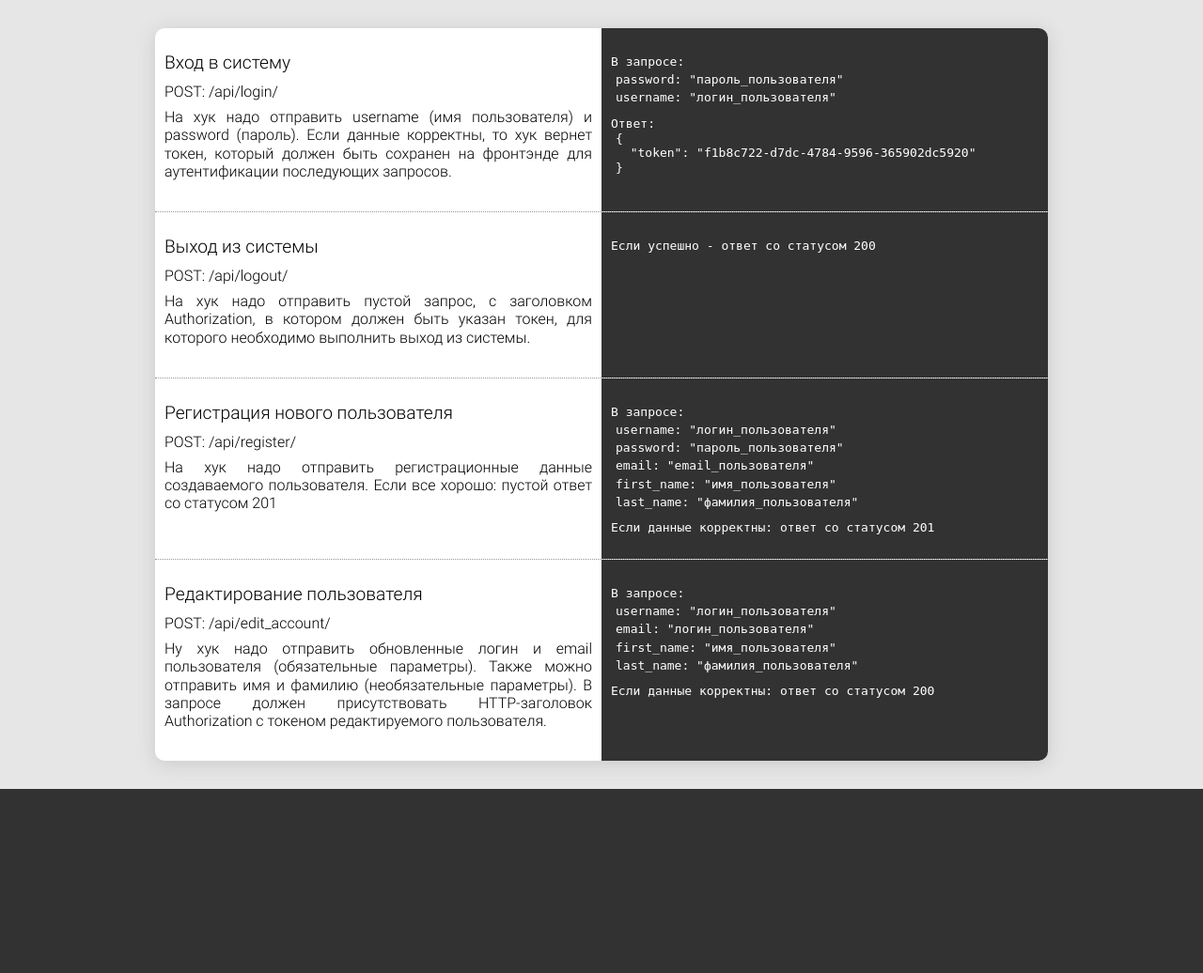
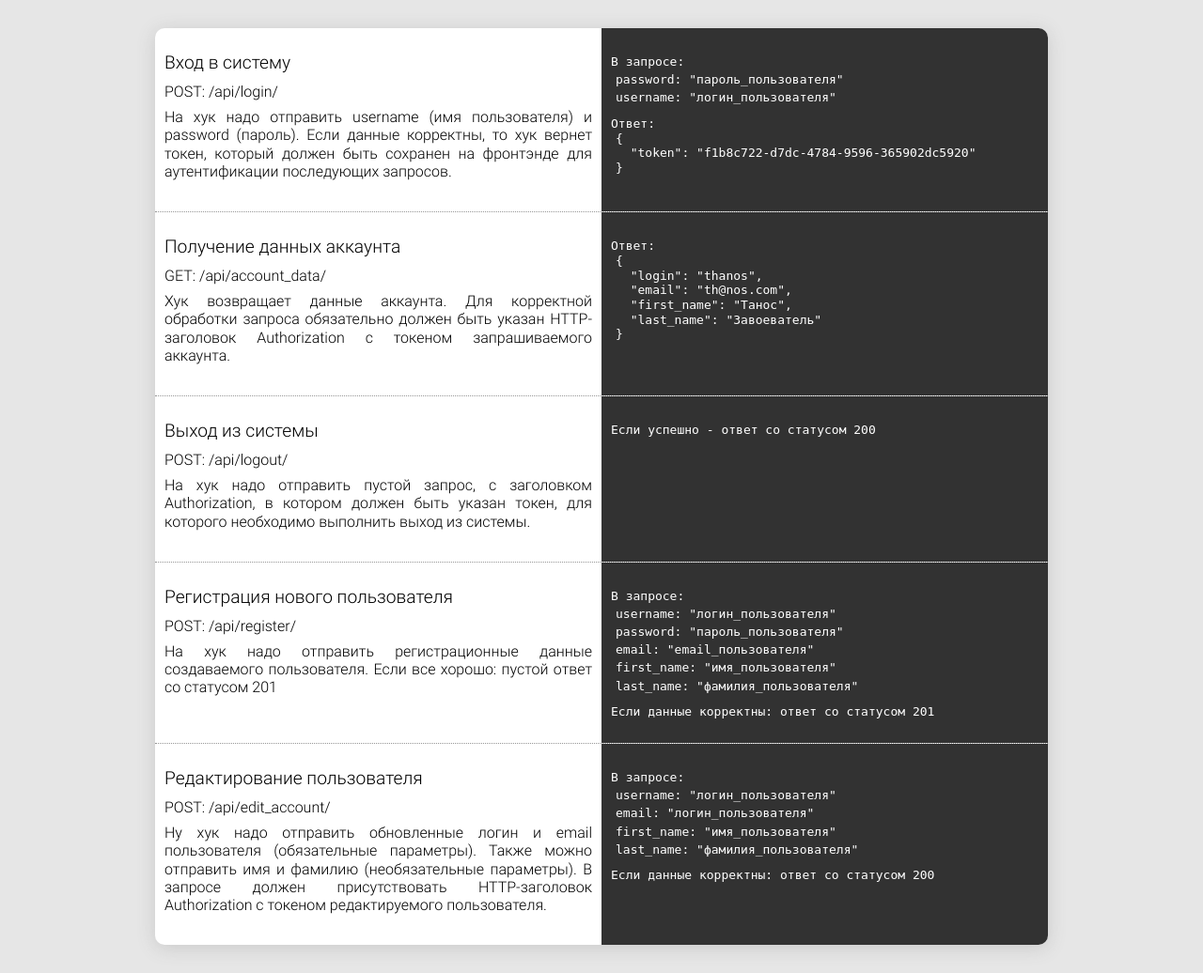
Before and after one commit to SergeyLebidko/LiteInventory, a Django app: page /api_description/ in a window 1280 px wide. Shown: the whole page at 94% size. Before the commit the page ends 840 px from the top, so only its background shows below. Run offline with Django 3.2, Linux system fonts and the light colour scheme; some libraries are stand-ins or nearby versions.

Commit message:
Добален хук получения данных аккаунта и его описание

```diff
--- a/api/urls.py
+++ b/api/urls.py
@@ -1,10 +1,11 @@
 from django.urls import path
 
-from .views import login, logout, register, edit_account
+from .views import account_data, login, logout, register, edit_account
 
 app_name = 'api'
 
 urlpatterns = [
+    path('account_data/', account_data, name='account_data'),
     path('login/', login, name='login'),
     path('logout/', logout, name='logout'),
     path('register/', register, name='register'),
--- a/main/views.py
+++ b/main/views.py
@@ -170,9 +170,16 @@
     login_json = {
         'token': 'f1b8c722-d7dc-4784-9596-365902dc5920'
     }
+    account_data_json = {
+        'login': 'thanos',
+        'email': 'th@nos.com',
+        'first_name': 'Танос',
+        'last_name': 'Завоеватель'
+    }
 
     context = {
-        'login_json': json.dumps(login_json, indent=2, ensure_ascii=False, sort_keys=False)
+        'login_json': json.dumps(login_json, indent=2, ensure_ascii=False, sort_keys=False),
+        'account_data_json': json.dumps(account_data_json, indent=2, ensure_ascii=False, sort_keys=False)
     }
     return render(request, 'main/api_description.html', context=context)
 
--- a/templates/main/api_description.html
+++ b/templates/main/api_description.html
@@ -36,6 +36,30 @@
                 <ul>
                     <li>
                         <pre>{{ login_json }}</pre>
+                    </li>
+                </ul>
+            </div>
+        </div>
+
+        <!-- Описание account_data -->
+        <div class="hook_block">
+            <div class="description_block">
+                <h3>
+                    Получение данных аккаунта
+                </h3>
+                <p>
+                    GET: /api/account_data/
+                </p>
+                <p>
+                    Хук возвращает данные аккаунта. Для корректной обработки запроса обязательно
+                    должен быть указан HTTP-заголовок Authorization с токеном запрашиваемого аккаунта.
+                </p>
+            </div>
+            <div class="code_block">
+                <code>Ответ:</code>
+                <ul>
+                    <li>
+                        <pre>{{ account_data_json }}</pre>
                     </li>
                 </ul>
             </div>
```
Also changed, not shown: api/views.py (+13 -0 lines), db.sqlite3.
